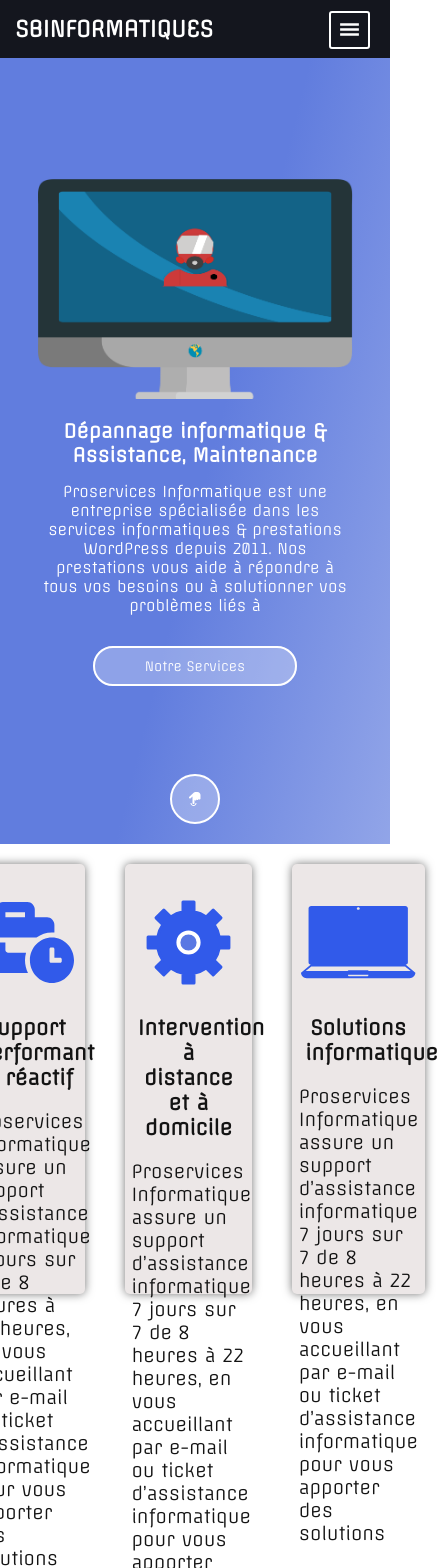
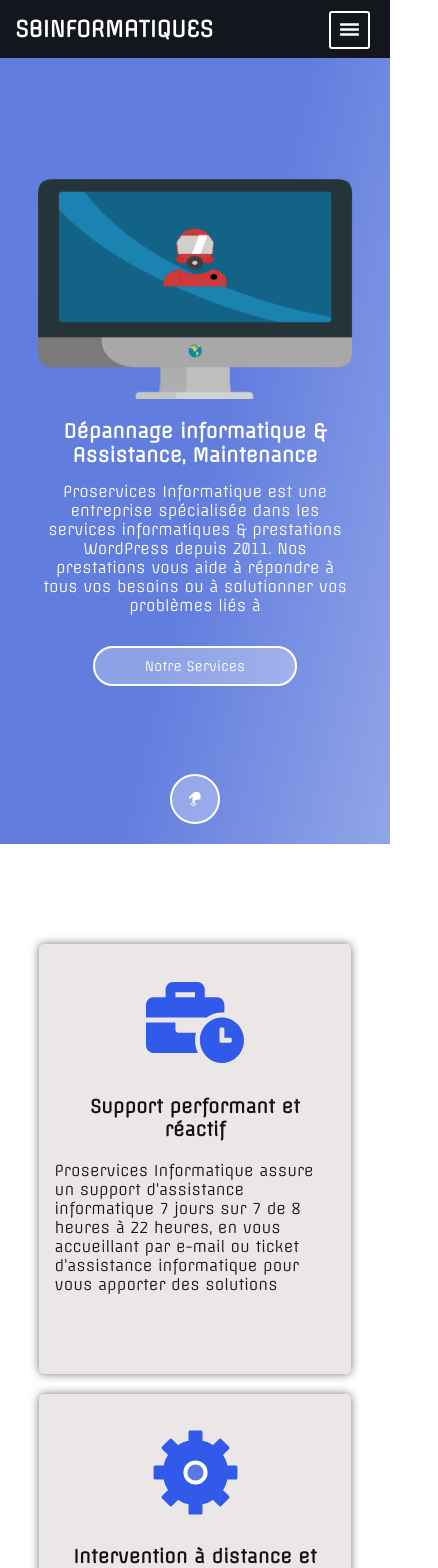
Before and after one commit to onlymachiavelli/sbinformatiques, a Next.js app: page / in a window 390 px wide. Shown: the top 1568 px of the page, 438 px wide, since content can reach past the window. Built offline with nearby package versions, Linux system fonts and the light colour scheme.

Commit message:
res card

```diff
--- a/styles/Home.module.css
+++ b/styles/Home.module.css
@@ -260,6 +260,7 @@
   display: flex !important;
   align-items: center;
   justify-content: center;
+  padding:80px 0px 70px 0px;
 
 }
 
@@ -273,6 +274,10 @@
   border-radius:5px;
   text-align: center;
   padding-top: 30px;
+  transition-duration: 0.5s;
+}
+.card:hover{
+  margin-top:-10px !important;
 }
 #card_title{
   color:#131313;
@@ -290,3 +295,30 @@
   margin:auto;
   margin-top:20px;
 }
+
+
+
+/*media q*/
+@media(max-width:1089px){
+  .card{
+    width:27% !important;
+  }
+  #card_title{
+    font-size: 18px;
+  }
+  #card_txt{
+    font-size:15px;
+  }
+}
+
+@media(max-width:1018px){
+  .obj_container{
+    display: block !important;
+  }
+  .card{
+    margin:initial !important;
+    width:80% !important;
+    margin:auto !important;
+    margin-top: 20px !important;
+  }
+}
```
